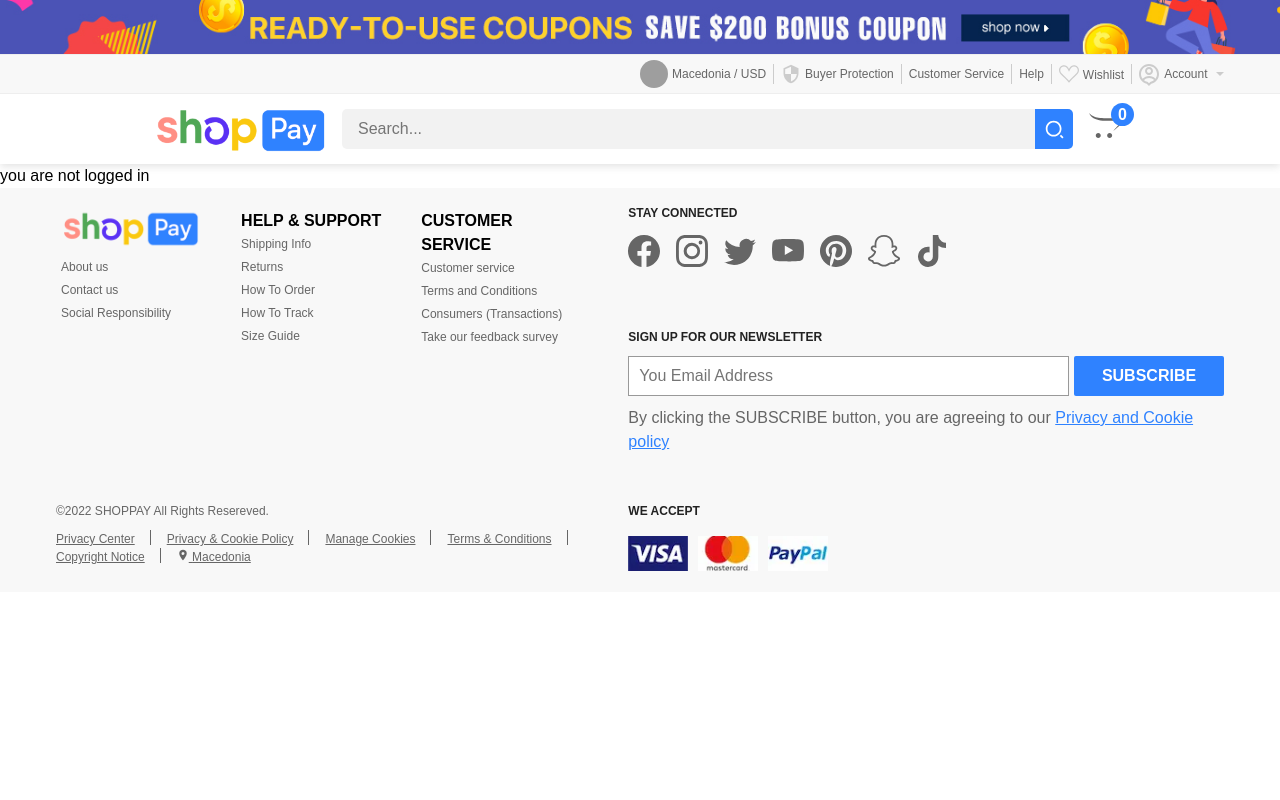
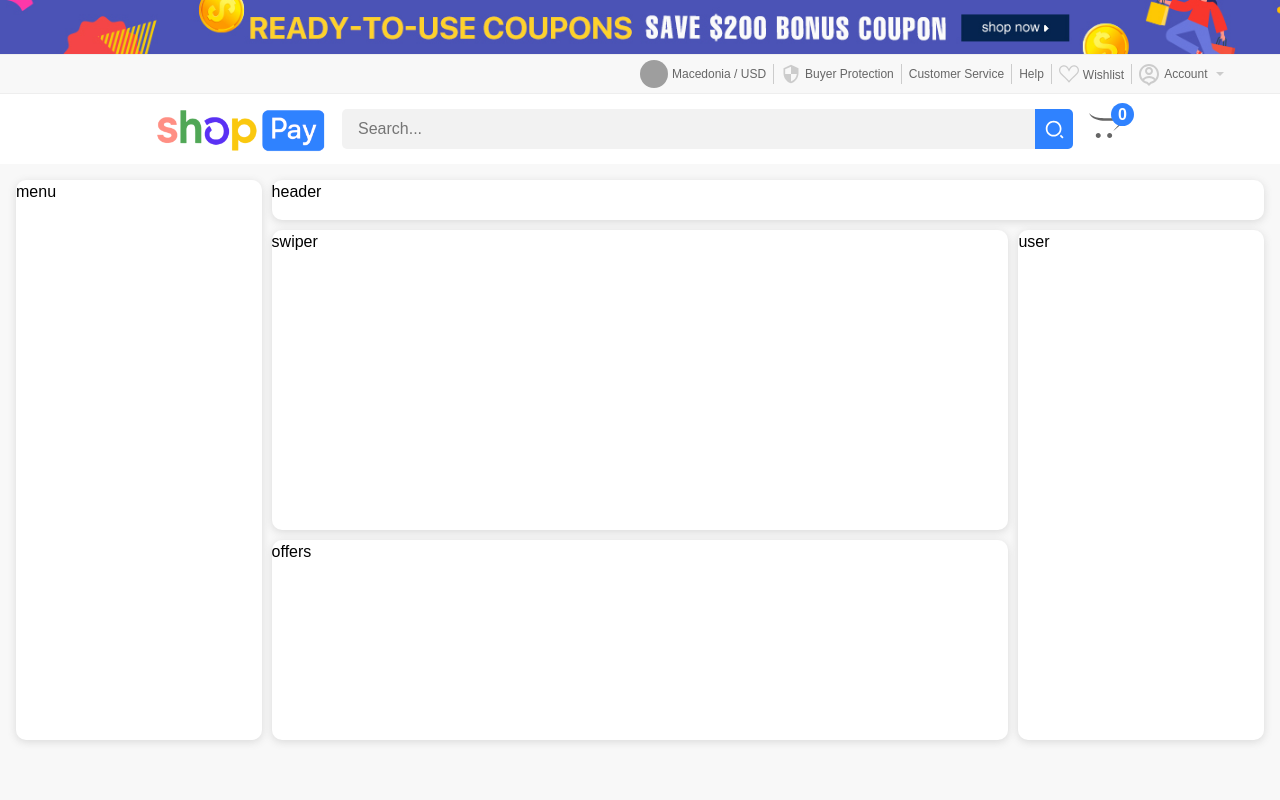
Before and after one commit to OlgicaZ/shoppay, a Next.js app: page / in a window 1280 px wide. Shown: the top 800 px of the page. Built offline with nearby package versions, Linux system fonts and the light colour scheme; no server answers; grey boxes are pictures that could not be loaded.

Commit message:
create home page layout

```diff
--- /dev/null
+++ b/components/home/main/index.js
@@ -0,0 +1,13 @@
+import styles from './styles.module.scss';
+
+export default function Main() {
+    return (
+        <div className={styles.main}>
+            <div className={styles.header}>header</div>
+            <div className={styles.menu}>menu</div>
+            <div className={styles.swiper}>swiper</div>
+            <div className={styles.offers}>offers</div>
+            <div className={styles.user}>user</div>
+        </div>
+    )
+}
--- /dev/null
+++ b/components/home/main/styles.module.scss
@@ -0,0 +1,50 @@
+.main {
+    display: grid;
+    grid-template-columns: 1fr 3fr 1fr;
+    gap: .625rem;
+    grid-template-areas:
+        "menu header header"
+        "menu swiper user"
+        "menu offers user"
+    ;
+
+    .menu {
+        grid-area: menu;
+        height: 35rem;
+        background-color: white;
+        border-radius: .625rem;
+        box-shadow: $shadow-1;
+    }
+
+    .header {
+        grid-area: header;
+        height: 40px;
+        background-color: white;
+        border-radius: .625rem;
+        box-shadow: $shadow-1;
+    }
+
+    .swiper {
+        grid-area: swiper;
+        height: 300px;
+        background-color: white;
+        border-radius: .625rem;
+        box-shadow: $shadow-1;
+    }
+
+    .offers {
+        grid-area: offers;
+        background-color: white;
+        border-radius: .625rem;
+        box-shadow: $shadow-1;
+        height: 200px;
+    }
+
+    .user {
+        grid-area: user;
+        height: 31.875rem;
+        background-color: white;
+        border-radius: .625rem;
+        box-shadow: $shadow-1;
+    }
+}
--- a/pages/auth/reset/[token].js
+++ b/pages/auth/reset/[token].js
@@ -12,7 +12,6 @@
 import axios from 'axios';
 import jwt from 'jsonwebtoken';
 import { getSession, signIn } from 'next-auth/react';
-import { Router } from 'next/router';
 
 export default function reset({ user_id }) {
 
--- a/pages/index.js
+++ b/pages/index.js
@@ -5,20 +5,22 @@
 import Footer from "@/components/footer";
 import axios from 'axios';
 import { useSession, signIn, signOut } from "next-auth/react"
+import Main from "@/components/home/main";
 
 const inter = Inter({ subsets: ["latin"] });
 
 export default function Home({ country }) {
 
   const { data: session } = useSession();
-  console.log(session);
 
   return (
     <>
       <Header country={country} />
-      {
-        session ? "you are logged in" : "you are not logged in"
-      }
+      <div className={styles.home}>
+        <div className={styles.container}>
+          <Main />
+        </div>
+      </div>
       <Footer country={country} />
     </>
   );
--- a/styles/Home.module.scss
+++ b/styles/Home.module.scss
@@ -0,0 +1,4 @@
+.home {
+    min-height: 100vh;
+    background-color: $grey-color;
+}
--- a/styles/base.scss
+++ b/styles/base.scss
@@ -5,6 +5,12 @@
 $grey-color: #f8f8f8;
 $success-color: #6cc070;
 $error-color: #ed4337;
+
+.container {
+    max-width: 1500px;
+    margin: 0 auto;
+    padding: 1rem;
+}
 
 .btn_primary {
     display: flex;
```
